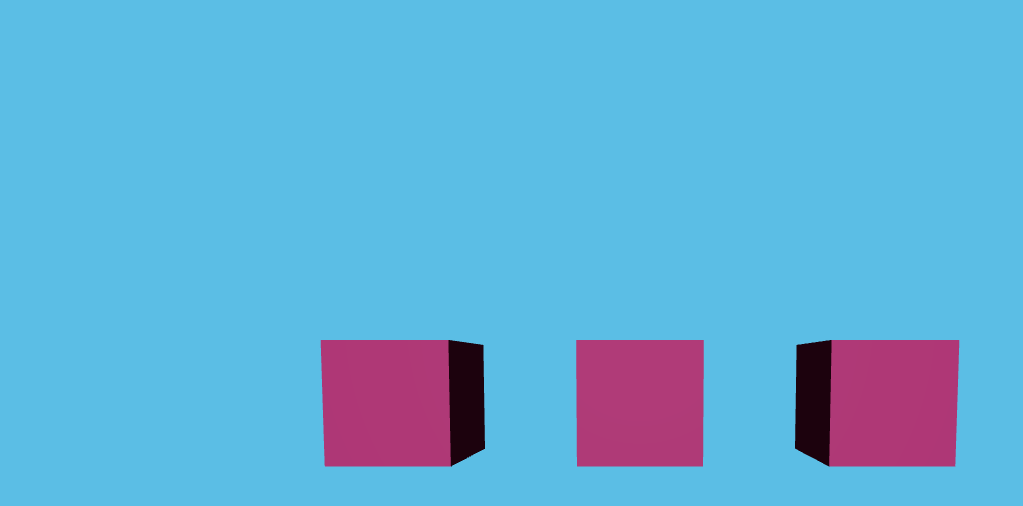
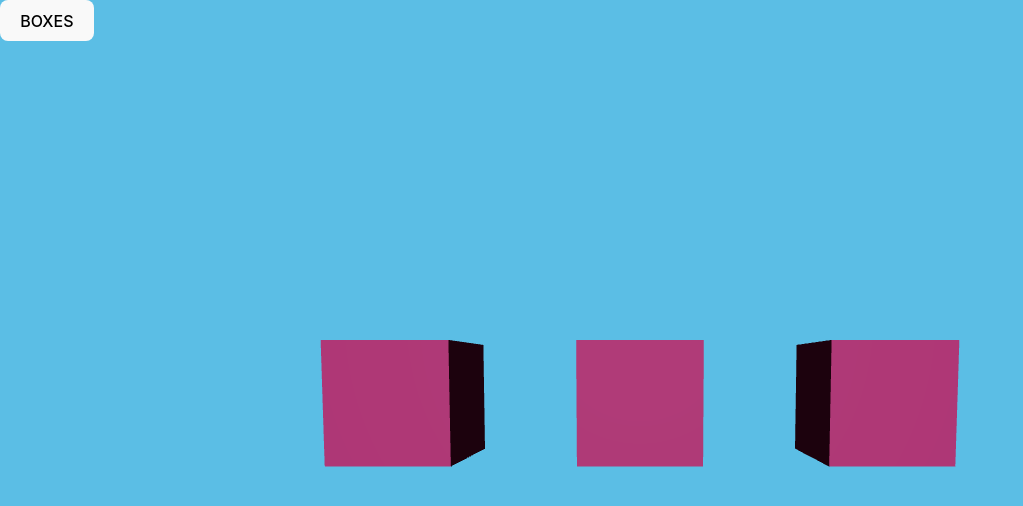
Before and after one commit to ebinase/react-three-fiber-demo, a React (Vite) app: page / in a window 1280 px wide. Shown: the top 506 px of the page, without its empty margins (0-1023 px from the left). Built offline with nearby package versions, Linux system fonts and the light colour scheme.

Commit message:
UI上で描画内容を切り替えられるようにした

```diff
--- a/src/App.tsx
+++ b/src/App.tsx
@@ -1,20 +1,26 @@
-import { Canvas } from "@react-three/fiber";
-import Box from "./components/Box";
+import { useState } from "react";
+import ThreeBoxes from "./components/ThreeBoxes";
 
 function App() {
+  const [content, setContent] = useState("boxes");
+
+  let canvas = <ThreeBoxes />;
+  switch (content) {
+    case "boxes":
+      canvas = <ThreeBoxes />;
+      break;
+    default:
+      canvas = <ThreeBoxes />;
+  }
+
   return (
-    <div id="canvas-container">
-      <Canvas
-        camera={{ fov: 70, near: 0.1, far: 2000 }}
-        style={{ width: "100vw", height: "100vh" }}
-      >
-        <color args={["#5bbee5"]} attach={"background"} />
-        <ambientLight intensity={0.1} />
-        <directionalLight position={[0, 0, 5]} />
-        <Box position={[-2, 0, 0]} />
-        <Box position={[0, 0, 0]} />
-        <Box position={[2, 0, 0]} />
-      </Canvas>
+    <div style={{ position: "relative" }}>
+      <div style={{ position: "absolute", zIndex: 100 }}>
+        <button style={{backgroundColor: "none"}} onClick={() => setContent("boxes")}>BOXES</button>
+      </div>
+      <div id="canvas-container">
+        {canvas}
+      </div>
     </div>
   );
 }
--- /dev/null
+++ b/src/components/ThreeBoxes.tsx
@@ -0,0 +1,21 @@
+import { Canvas } from "@react-three/fiber";
+import { FC } from "react";
+import Box from "./Box";
+
+const ThreeBoxes: FC = () => {
+  return (
+   <Canvas
+          camera={{ fov: 70, near: 0.1, far: 2000 }}
+          style={{ width: "100vw", height: "100vh" }}
+        >
+          <color args={["#5bbee5"]} attach={"background"} />
+          <ambientLight intensity={0.1} />
+          <directionalLight position={[0, 0, 5]} />
+          <Box position={[-2, 0, 0]} />
+          <Box position={[0, 0, 0]} />
+          <Box position={[2, 0, 0]} />
+        </Canvas>
+  );
+};
+
+export default ThreeBoxes;
```
